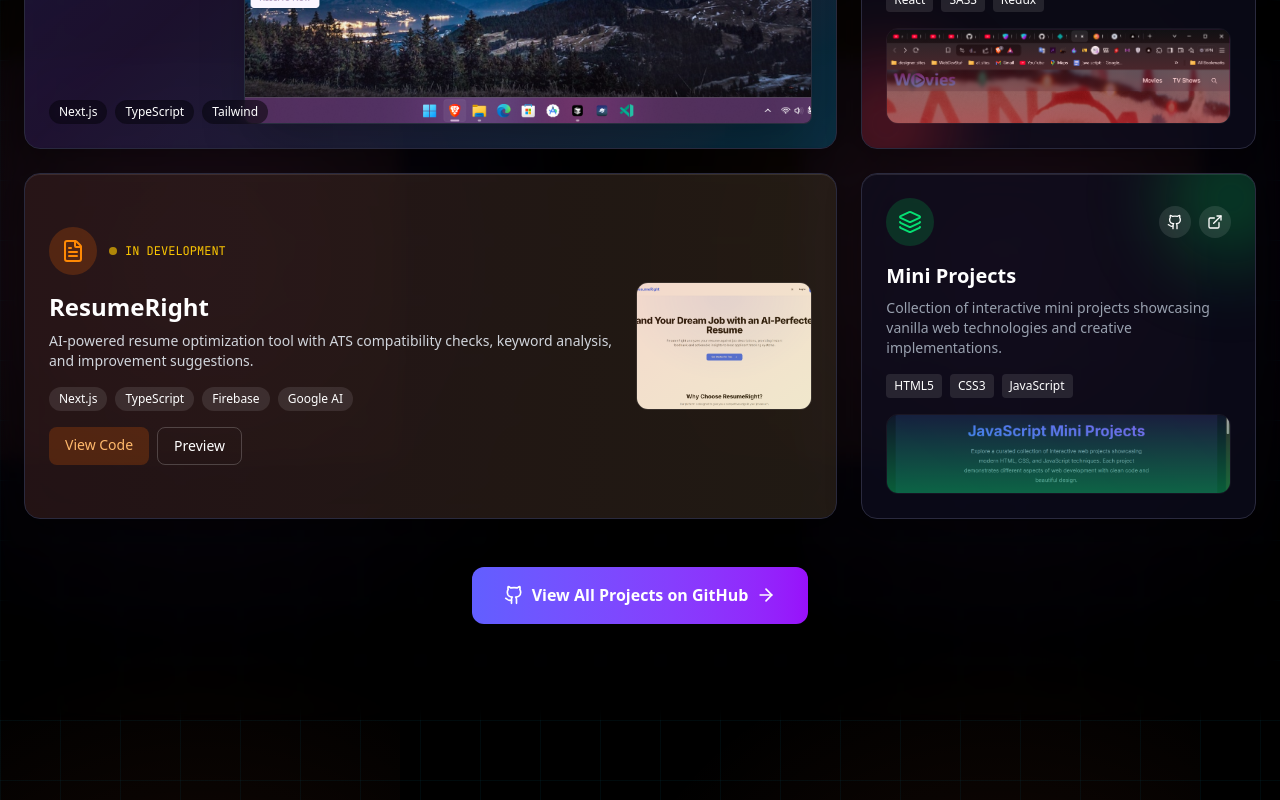
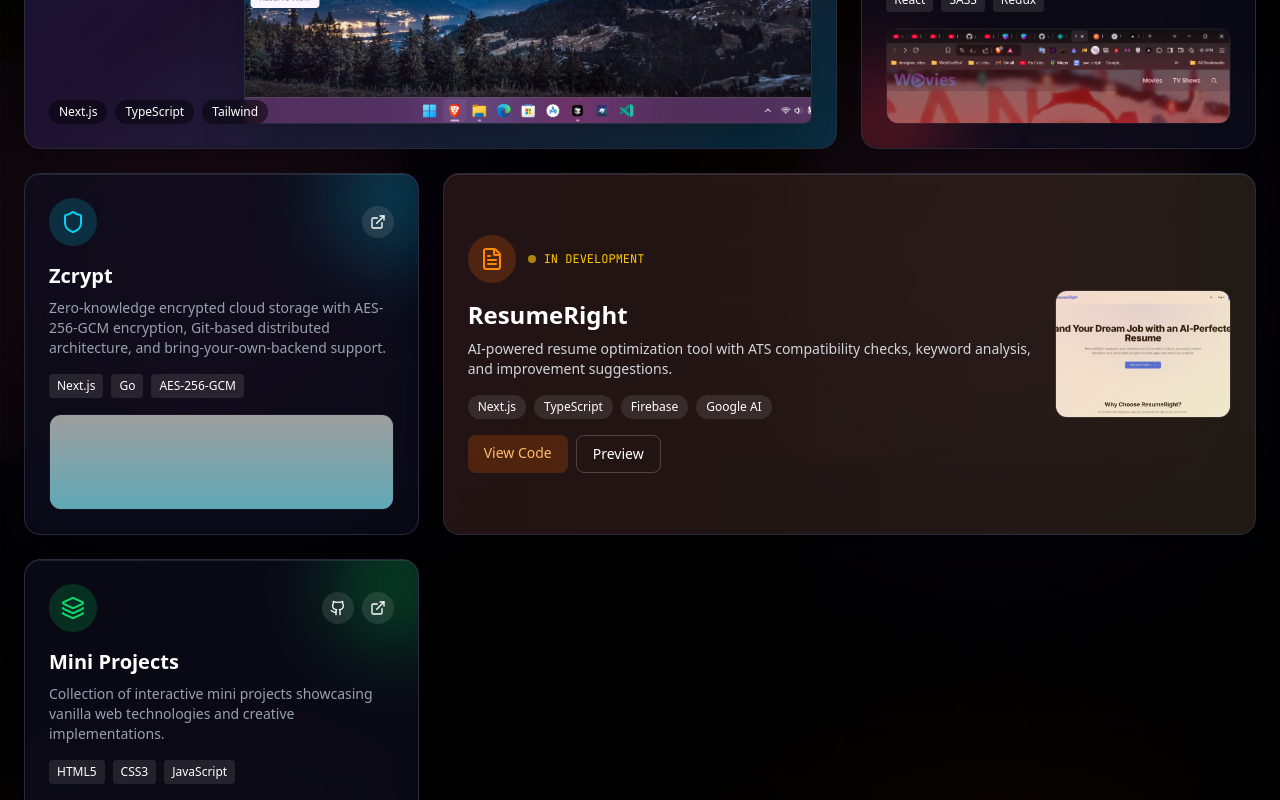
Before and after one commit to Wosmos/portfolio-website, a Next.js app: page / in a window 1280 px wide. Shown: the part 4740-5540 px from the top of the page. Built offline with nearby package versions, Linux system fonts and the light colour scheme; grey boxes are pictures that could not be loaded.

Commit message:
feat: Add a custom 404 Not Found page and integrate the Zcrypt project into the projects section and data.

```diff
--- /dev/null
+++ b/src/app/not-found.tsx
@@ -0,0 +1,63 @@
+'use client';
+
+import { useRef } from 'react';
+import Link from 'next/link';
+import gsap from 'gsap';
+import { useGSAP } from '@gsap/react';
+import { Home } from 'lucide-react';
+
+export default function NotFound() {
+  const containerRef = useRef(null);
+
+  useGSAP(() => {
+    const tl = gsap.timeline({ defaults: { ease: 'power3.out' } });
+
+    tl.fromTo('.not-found-code', { opacity: 0, scale: 0.8 }, { opacity: 1, scale: 1, duration: 0.8 })
+      .fromTo('.not-found-text', { opacity: 0, y: 20 }, { opacity: 1, y: 0, duration: 0.6 }, '-=0.3')
+      .fromTo('.not-found-btn', { opacity: 0, y: 20 }, { opacity: 1, y: 0, duration: 0.5 }, '-=0.2');
+
+    gsap.to('.orb-1', { y: -30, x: 15, duration: 4, repeat: -1, yoyo: true, ease: 'sine.inOut' });
+    gsap.to('.orb-2', { y: 20, x: -20, duration: 5, repeat: -1, yoyo: true, ease: 'sine.inOut' });
+    gsap.to('.orb-3', { y: -15, x: -10, duration: 3.5, repeat: -1, yoyo: true, ease: 'sine.inOut' });
+  }, { scope: containerRef });
+
+  return (
+    <div
+      ref={containerRef}
+      className="min-h-screen flex items-center justify-center relative overflow-hidden"
+      style={{ background: 'var(--cosmic-dark)', fontFamily: 'var(--font-body)' }}
+    >
+      {/* Floating orbs */}
+      <div className="orb-1 absolute top-[15%] left-[10%] w-64 h-64 bg-cyan-500/15 rounded-full blur-3xl pointer-events-none" />
+      <div className="orb-2 absolute bottom-[10%] right-[10%] w-80 h-80 bg-purple-500/15 rounded-full blur-3xl pointer-events-none" />
+      <div className="orb-3 absolute top-[50%] right-[25%] w-48 h-48 bg-indigo-500/10 rounded-full blur-3xl pointer-events-none" />
+
+      {/* Content */}
+      <div className="relative z-10 text-center px-6">
+        <h1
+          className="not-found-code text-[8rem] md:text-[12rem] font-black leading-none cosmic-glow opacity-0"
+          style={{ fontFamily: 'var(--font-display)' }}
+        >
+          404
+        </h1>
+
+        <div className="not-found-text opacity-0 mt-2 mb-10">
+          <p className="text-xl md:text-2xl text-gray-300 mb-2" style={{ fontFamily: 'var(--font-display)' }}>
+            Lost in the cosmos
+          </p>
+          <p className="text-sm text-gray-500">
+            The page you&apos;re looking for doesn&apos;t exist or has drifted away.
+          </p>
+        </div>
+
+        <Link
+          href="/"
+          className="not-found-btn opacity-0 inline-flex items-center gap-2 px-8 py-4 bg-gradient-to-r from-indigo-500 to-purple-600 text-white font-bold rounded-xl hover:scale-105 transition-all hover:shadow-2xl hover:shadow-indigo-500/25"
+        >
+          <Home className="w-5 h-5" />
+          Back to Home
+        </Link>
+      </div>
+    </div>
+  );
+}
--- a/src/components/sections/Projects.tsx
+++ b/src/components/sections/Projects.tsx
@@ -5,7 +5,7 @@
 import gsap from 'gsap';
 import { ScrollTrigger } from 'gsap/ScrollTrigger';
 import { useGSAP } from '@gsap/react';
-import { Github, ExternalLink, Brain, Film, Layers, FileText, ArrowRight } from 'lucide-react';
+import { Github, ExternalLink, Brain, Film, Layers, FileText, ArrowRight, Shield } from 'lucide-react';
 
 gsap.registerPlugin(ScrollTrigger);
 
@@ -168,6 +168,38 @@
                     </div>
                 </article>
 
+                {/* Zcrypt Project */}
+                <article className="project-card glass-cosmic rounded-3xl overflow-hidden group relative p-6 flex flex-col justify-between min-h-[320px]">
+                    <div className="absolute -top-10 -right-10 w-32 h-32 bg-cyan-500/30 rounded-full blur-2xl group-hover:blur-xl transition-all pointer-events-none"></div>
+                    <div className="relative z-10">
+                        <div className="flex items-center justify-between mb-4">
+                            <div className="p-3 bg-cyan-500/20 rounded-full">
+                                <Shield className="w-6 h-6 text-cyan-400" />
+                            </div>
+                            <a href="https://zcrypt.cloud" target="_blank" rel="noopener noreferrer" className="p-2 bg-white/10 rounded-full hover:bg-white/20 transition-colors">
+                                <ExternalLink className="w-4 h-4" />
+                            </a>
+                        </div>
+                        <h3 className="text-xl font-bold mb-2">Zcrypt</h3>
+                        <p className="text-gray-400 text-sm mb-4">Zero-knowledge encrypted cloud storage with AES-256-GCM encryption, Git-based distributed architecture, and bring-your-own-backend support.</p>
+                        <div className="flex gap-2 flex-wrap">
+                            <span className="px-2 py-1 bg-white/10 rounded text-xs">Next.js</span>
+                            <span className="px-2 py-1 bg-white/10 rounded text-xs">Go</span>
+                            <span className="px-2 py-1 bg-white/10 rounded text-xs">AES-256-GCM</span>
+                        </div>
+                    </div>
+                    <div className="mt-4 h-24 rounded-xl border border-white/5 overflow-hidden relative">
+                        <Image
+                            src="/projectsThumbnails/zcrypt.png"
+                            alt="Zcrypt Preview"
+                            fill
+                            className="object-cover object-top"
+                            sizes="(max-width: 768px) 100vw, 33vw"
+                        />
+                        <div className="absolute inset-0 bg-gradient-to-t from-cyan-500/40 to-transparent"></div>
+                    </div>
+                </article>
+
                 {/* ResumeRight Project - Wide Card */}
                 <article className="lg:col-span-2 project-card glass-cosmic rounded-3xl overflow-hidden group relative p-6 min-h-[280px]">
                     <div className="absolute inset-0 bg-gradient-to-r from-orange-500/10 to-yellow-500/10 pointer-events-none"></div>
--- a/src/data/siteData.ts
+++ b/src/data/siteData.ts
@@ -140,6 +140,17 @@
       status: "IN DEVELOPMENT"
     },
     {
+      id: "zcrypt",
+      title: "Zcrypt",
+      description: "Zero-knowledge encrypted cloud storage with AES-256-GCM encryption, Git-based distributed architecture, and bring-your-own-backend support.",
+      image: "/projectsThumbnails/zcrypt.png",
+      technologies: ["Next.js", "Go", "AES-256-GCM"],
+      github: null,
+      live: "https://zcrypt.cloud",
+      featured: false,
+      category: "web"
+    },
+    {
       id: "miniprojects",
       title: "Mini Projects",
       description: "Collection of interactive mini projects showcasing vanilla web technologies and creative implementations.",
```
